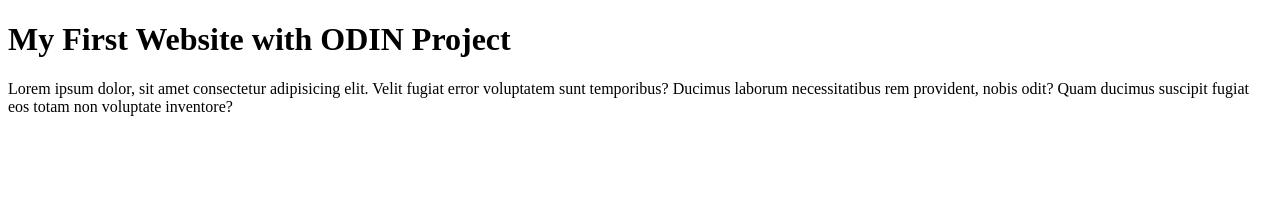
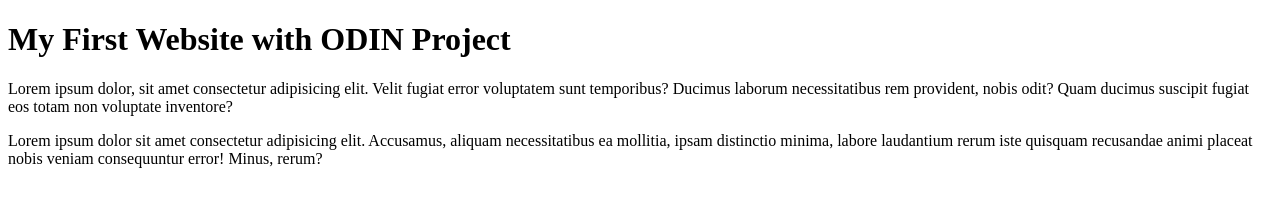
Before and after one commit to jdpaquette/ODIN, a plain HTML site: page My_First_Website/index.html in a window 1280 px wide. Drawn offline with Linux system fonts and the light colour scheme.

Commit message:
edit index

```diff
--- a/My_First_Website/index.html
+++ b/My_First_Website/index.html
@@ -10,5 +10,6 @@
 <body>
     <h1>My First Website with ODIN Project</h1>
     <p>Lorem ipsum dolor, sit amet consectetur adipisicing elit. Velit fugiat error voluptatem sunt temporibus? Ducimus laborum necessitatibus rem provident, nobis odit? Quam ducimus suscipit fugiat eos totam non voluptate inventore?</p>
+    <p>Lorem ipsum dolor sit amet consectetur adipisicing elit. Accusamus, aliquam necessitatibus ea mollitia, ipsam distinctio minima, labore laudantium rerum iste quisquam recusandae animi placeat nobis veniam consequuntur error! Minus, rerum?</p>
 </body>
 </html>
```
